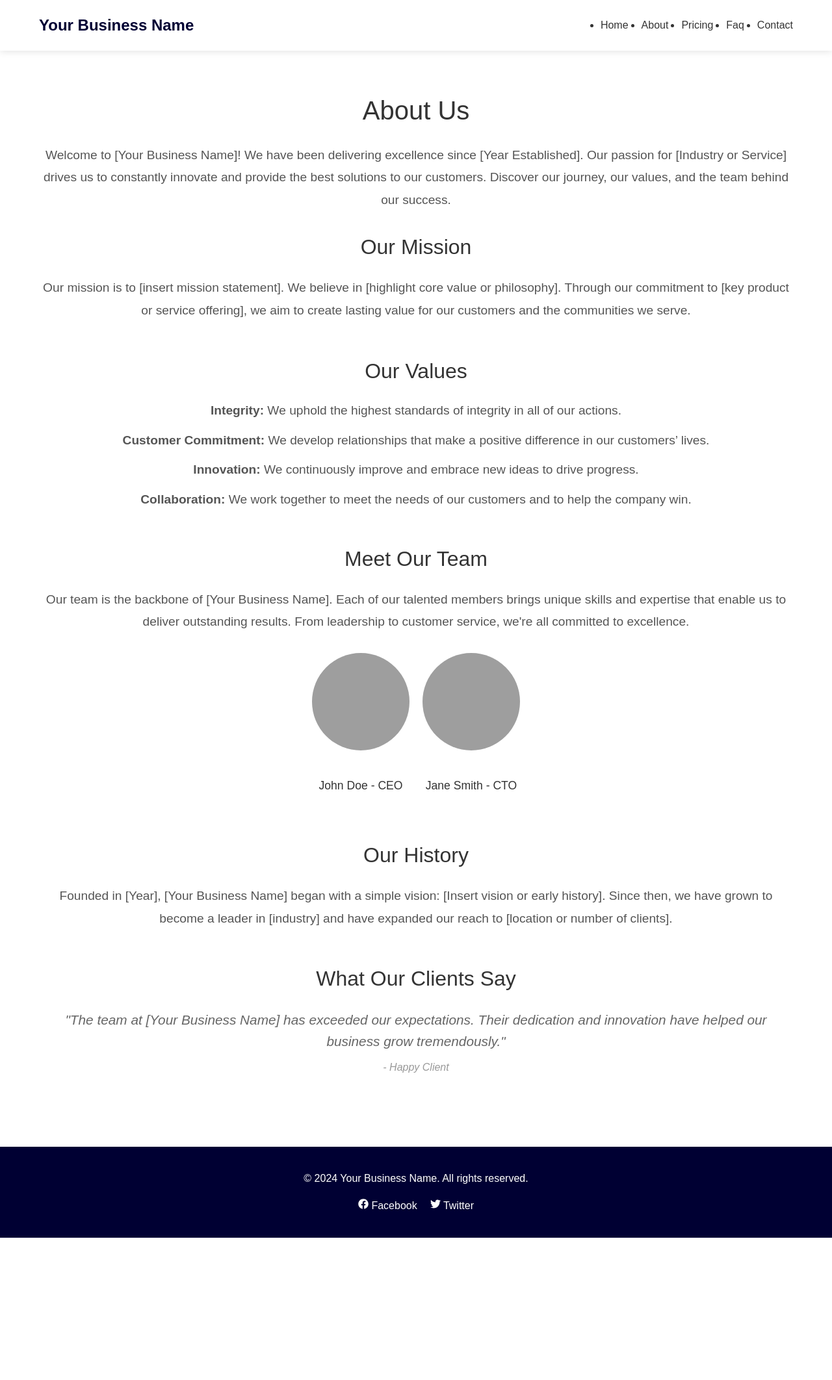
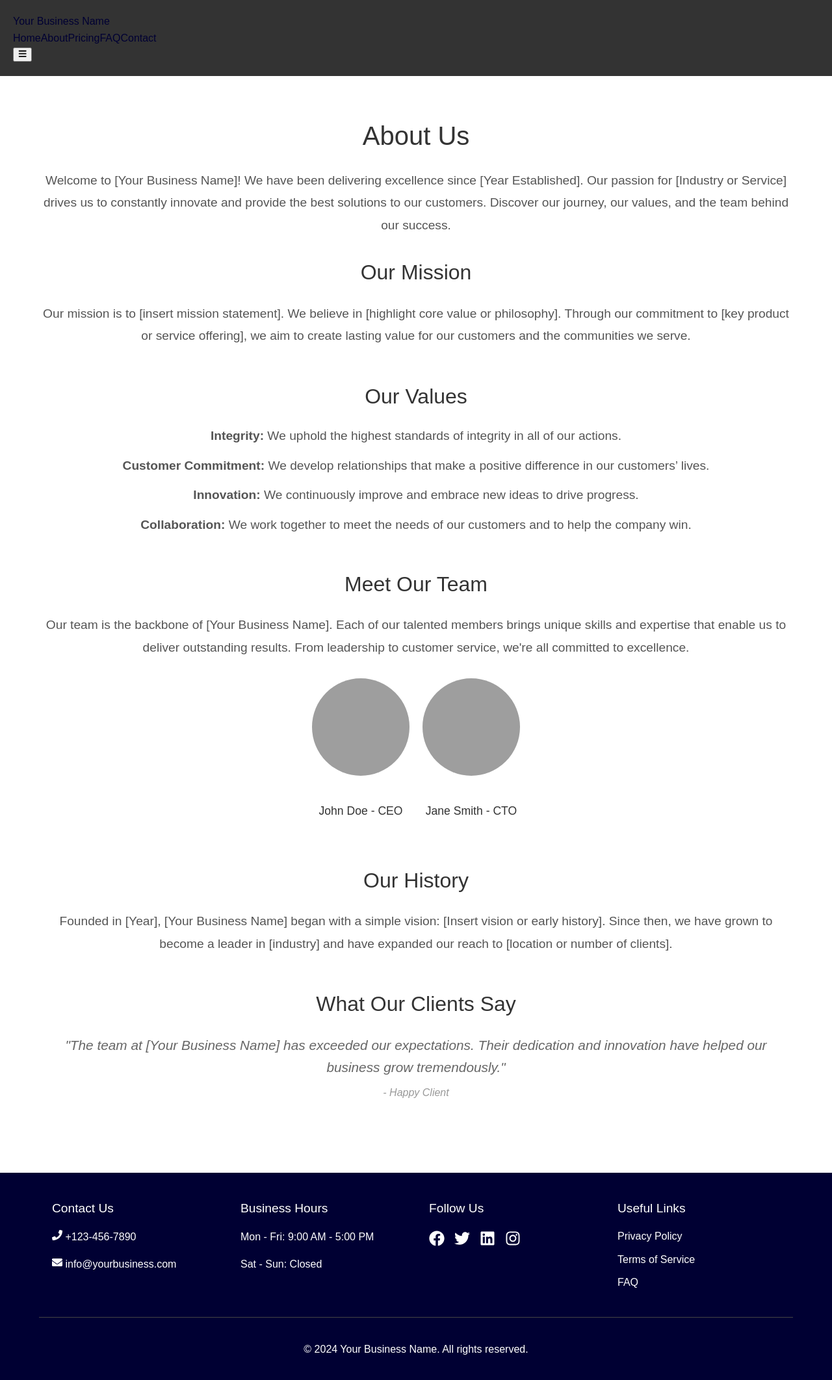
Before and after one commit to CustomCraft-Software-LLC/Website_SM, a Gatsby site: page /about in a window 1280 px wide. Shown: the whole page at 65% size. Before the commit the page ends 1905 px from the top, so only its background shows below. Built offline with nearby package versions, Linux system fonts and the light colour scheme; Gatsby itself is replaced by a stand-in of ours; grey boxes are pictures that could not be loaded.

Commit message:
footer navbar

```diff
--- a/src/components/Footer.js
+++ b/src/components/Footer.js
@@ -1,25 +1,65 @@
 import React from "react";
 import "../styles/layout.css";
-// Import icons from react-icons
-import { FaFacebook, FaTwitter } from "react-icons/fa";
+import { FaFacebook, FaTwitter, FaLinkedin, FaInstagram, FaPhone, FaEnvelope } from "react-icons/fa";
 
 const Footer = () => {
   return (
     <footer className="footer">
       <div className="container">
-        <p>© {new Date().getFullYear()} Your Business Name. All rights reserved.</p>
+        <div className="footer-content">
+          <div className="footer-column">
+            <h4>Contact Us</h4>
+            <p>
+              <FaPhone />
+              <a href="tel:+1234567890" aria-label="Phone number"> +123-456-7890</a>
+            </p>
+            <p>
+              <FaEnvelope />
+              <a href="mailto:info@yourbusiness.com" aria-label="Email address"> info@yourbusiness.com</a>
+            </p>
+          </div>
+          <div className="footer-column">
+            <h4>Business Hours</h4>
+            <p>Mon - Fri: 9:00 AM - 5:00 PM</p>
+            <p>Sat - Sun: Closed</p>
+          </div>
+          <div className="footer-column">
+            <h4>Follow Us</h4>
             <ul className="social-links">
               <li>
-            <a href="https://facebook.com" target="_blank" rel="noopener noreferrer">
-              <FaFacebook /> Facebook
+                <a href="https://facebook.com" target="_blank" rel="noopener noreferrer" aria-label="Facebook">
+                  <FaFacebook />
                 </a>
               </li>
               <li>
-            <a href="https://twitter.com" target="_blank" rel="noopener noreferrer">
-              <FaTwitter /> Twitter
+                <a href="https://twitter.com" target="_blank" rel="noopener noreferrer" aria-label="Twitter">
+                  <FaTwitter />
+                </a>
+              </li>
+              <li>
+                <a href="https://linkedin.com" target="_blank" rel="noopener noreferrer" aria-label="LinkedIn">
+                  <FaLinkedin />
+                </a>
+              </li>
+              <li>
+                <a href="https://instagram.com" target="_blank" rel="noopener noreferrer" aria-label="Instagram">
+                  <FaInstagram />
                 </a>
               </li>
             </ul>
+          </div>
+          <div className="footer-column">
+            <h4>Useful Links</h4>
+            <ul className="footer-links">
+              <li><a href="/privacy-policy" aria-label="Privacy Policy">Privacy Policy</a></li>
+              <li><a href="/terms-of-service" aria-label="Terms of Service">Terms of Service</a></li>
+              <li><a href="/faq" aria-label="FAQ">FAQ</a></li>
+            </ul>
+          </div>
+        </div>
+        <div className="footer-bottom">
+          <p>© {new Date().getFullYear()} Your Business Name. All rights reserved.</p>
+        </div>
       </div>
     </footer>
   );
--- a/src/components/Header.js
+++ b/src/components/Header.js
@@ -4,39 +4,44 @@ import "../styles/layout.css";
 import { FaBars, FaTimes } from "react-icons/fa";
 
 const NavLinks = ({ onLinkClick }) => (
-  <ul className="nav-links">
-    <li><Link to="/" onClick={onLinkClick}>Home</Link></li>
-    <li><Link to="/about" onClick={onLinkClick}>About</Link></li>
-    <li><Link to="/pricing" onClick={onLinkClick}>Pricing</Link></li>
-    <li><Link to="/faq" onClick={onLinkClick}>Faq</Link></li>
-    <li><Link to="/contact" onClick={onLinkClick}>Contact</Link></li>
-  </ul>
+  <div className="header__nav-links">
+    <Link to="/" onClick={onLinkClick} className="header__nav-link">Home</Link>
+    <Link to="/about" onClick={onLinkClick} className="header__nav-link">About</Link>
+    <Link to="/pricing" onClick={onLinkClick} className="header__nav-link">Pricing</Link>
+    <Link to="/faq" onClick={onLinkClick} className="header__nav-link">FAQ</Link>
+    <Link to="/contact" onClick={onLinkClick} className="header__nav-link">Contact</Link>
+  </div>
 );
 
 const Header = () => {
-  const [isMobile, setIsMobile] = useState(false);
+  const [isMobileMenuOpen, setIsMobileMenuOpen] = useState(false);
 
   const toggleMobileMenu = () => {
-    setIsMobile(!isMobile);
+    setIsMobileMenuOpen(!isMobileMenuOpen);
   };
 
-  const closeMenuOnLinkClick = () => {
-    setIsMobile(false);
+  const closeMobileMenu = () => {
+    setIsMobileMenuOpen(false);
   };
 
   return (
     <header className="header">
-      <div className="container">
-        <Link to="/" className="logo">Your Business Name</Link>
-        <nav className={isMobile ? "nav-links-mobile" : "nav-links"}>
-          <NavLinks onLinkClick={closeMenuOnLinkClick} />
+      <div className="header__container">
+        <Link to="/" className="header__logo">Your Business Name</Link>
+
+        {/* Navigation Links */}
+        <nav className={`header__nav ${isMobileMenuOpen ? "header__nav--mobile-open" : ""}`}>
+          <NavLinks onLinkClick={closeMobileMenu} />
         </nav>
+
+        {/* Mobile Menu Toggle Button */}
         <button
-          className="mobile-menu-icon"
+          className="header__mobile-menu-btn"
           onClick={toggleMobileMenu}
-          aria-label={isMobile ? "Close menu" : "Open menu"}
+          aria-label={isMobileMenuOpen ? "Close menu" : "Open menu"}
+          aria-expanded={isMobileMenuOpen}
         >
-          {isMobile ? <FaTimes /> : <FaBars />}
+          {isMobileMenuOpen ? <FaTimes /> : <FaBars />}
         </button>
       </div>
     </header>
--- a/src/styles/layout.css
+++ b/src/styles/layout.css
@@ -1,100 +1,164 @@
 .header {
-    background-color: #ffffff;
-    box-shadow: 0 2px 10px rgba(0, 0, 0, 0.1);
-    position: relative;
-    z-index: 10;
+    background-color: #333;
+    color: #fff;
+    padding: 20px;
 }
 
-.header .container {
+.header-container {
     display: flex;
     justify-content: space-between;
     align-items: center;
-    padding: 10px 20px;
 }
 
-.header .logo {
-    font-size: 24px;
+.header-logo {
+    font-size: 1.5rem;
+    color: #fff;
+    text-decoration: none;
     font-weight: bold;
-    color: #003;
-    text-decoration: none;
 }
 
-.header .nav-links {
+.nav {
     display: flex;
     gap: 20px;
 }
 
-.header .nav-links a {
+.nav-links {
+    display: flex;
+    gap: 20px;
+    }
+
+.nav-link {
+    color: #fff;
     text-decoration: none;
-    color: #333;
-    font-weight: 500;
+    font-size: 1rem;
     transition: color 0.3s ease;
 }
 
-.header .nav-links a:hover {
+.nav-link:hover {
     color: #003;
 }
 
-.header .mobile-menu-icon {
+.menu-btn {
     display: none;
-    background: transparent;
+    background: none;
     border: none;
+    color: #fff;
+    font-size: 1.5rem;
     cursor: pointer;
-    font-size: 24px;
-    color: #333;
+}
+
+.nav-mobile {
+    display: flex;
+    flex-direction: column;
+    position: absolute;
+    top: 80px;
+    right: 0;
+    background-color: #333;
+    width: 100%;
+    padding: 20px;
+    gap: 20px;
+    z-index: 999;
 }
 
 @media (max-width: 768px) {
-    .header .nav-links {
-        display: none;
-        flex-direction: column;
-        background: white;
-        position: absolute;
-        top: 60px;
-        left: 0;
-        right: 0;
-        padding: 20px;
-        box-shadow: 0 2px 10px rgba(0, 0, 0, 0.1);
-        z-index: 9;
+    .nav {
+      display: none;
     }
 
-    .header .nav-links-mobile {
-        display: flex;
+    .menu-btn {
+      display: block;
     }
 
-    .header .mobile-menu-icon {
-        display: block;
+    .nav-mobile {
+      display: flex;
     }
 }
 
 .footer {
     background-color: #003;
-    color: white;
-    padding: 20px 0;
-    text-align: center;
+    color: #fff;
+    padding: 40px 0;
 }
 
-.footer .container {
-    max-width: 1200px;
-    margin: 0 auto;
+.footer-content {
+    display: flex;
+    justify-content: space-between;
+    align-items: flex-start;
+    flex-wrap: wrap;
+}
+
+.footer-column {
+    flex: 1;
+    margin: 0 20px;
+    min-width: 200px;
+}
+
+.footer-column h4 {
+    font-size: 1.2rem;
+    color: #ffffff;
+    margin-bottom: 15px;
+}
+
+.footer-column p, .footer-column a {
+    font-size: 1rem;
+    color: #fff;
+}
+
+.footer-column a {
+    text-decoration: none;
+    transition: color 0.3s ease;
+}
+
+.footer-column a:hover {
+    color: #003;
 }
 
 .social-links {
     list-style: none;
     padding: 0;
     display: flex;
-    justify-content: center;
+    justify-content: start;
 }
 
 .social-links li {
-    margin: 0 10px;
-}
+    margin-right: 15px;
+    }
 
 .social-links a {
-    color: white;
-    text-decoration: none;
+    color: #fff;
+    font-size: 1.5rem;
+    transition: color 0.3s ease;
 }
 
 .social-links a:hover {
-    text-decoration: underline;
+    color: #003;
 }
+
+.footer-links {
+    list-style: none;
+    padding: 0;
+    margin: 0;
+}
+
+.footer-links li {
+    margin-bottom: 10px;
+    }
+
+.footer-bottom {
+    text-align: center;
+    padding-top: 20px;
+    border-top: 1px solid #444;
+    margin-top: 30px;
+    }
+
+@media (max-width: 768px) {
+    .footer-content {
+      flex-direction: column;
+      align-items: center;
+    }
+
+    .footer-column {
+      text-align: center;
+      margin-bottom: 20px;
+    }
+}
```
Lines whose indentation alone changed are shown as unchanged.
